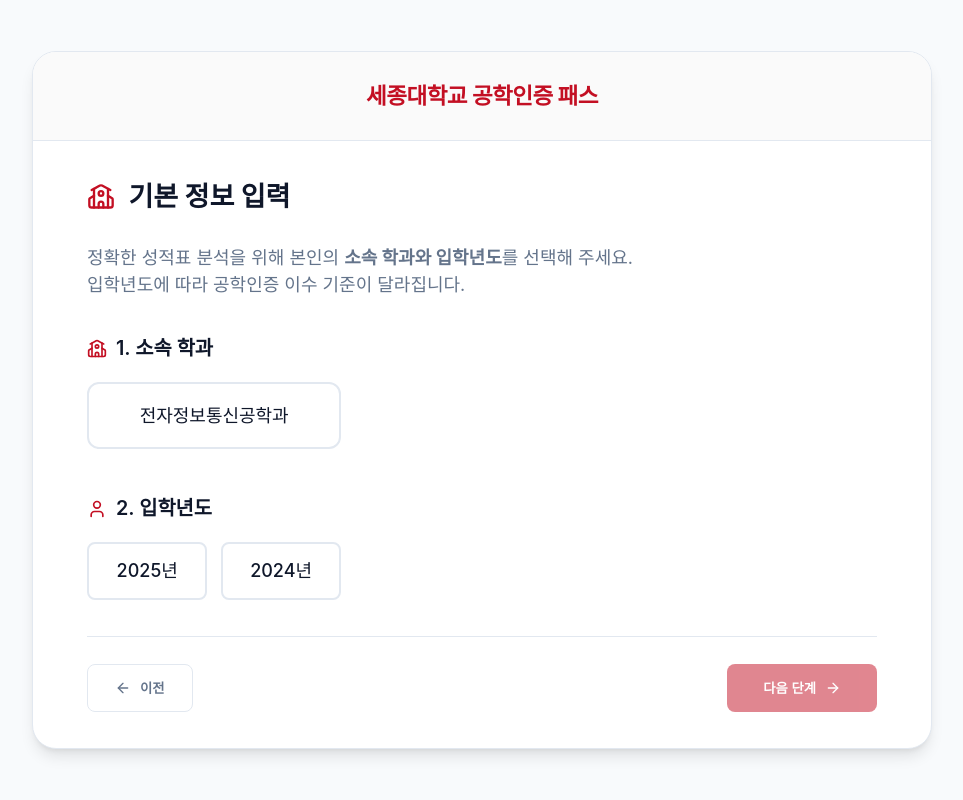
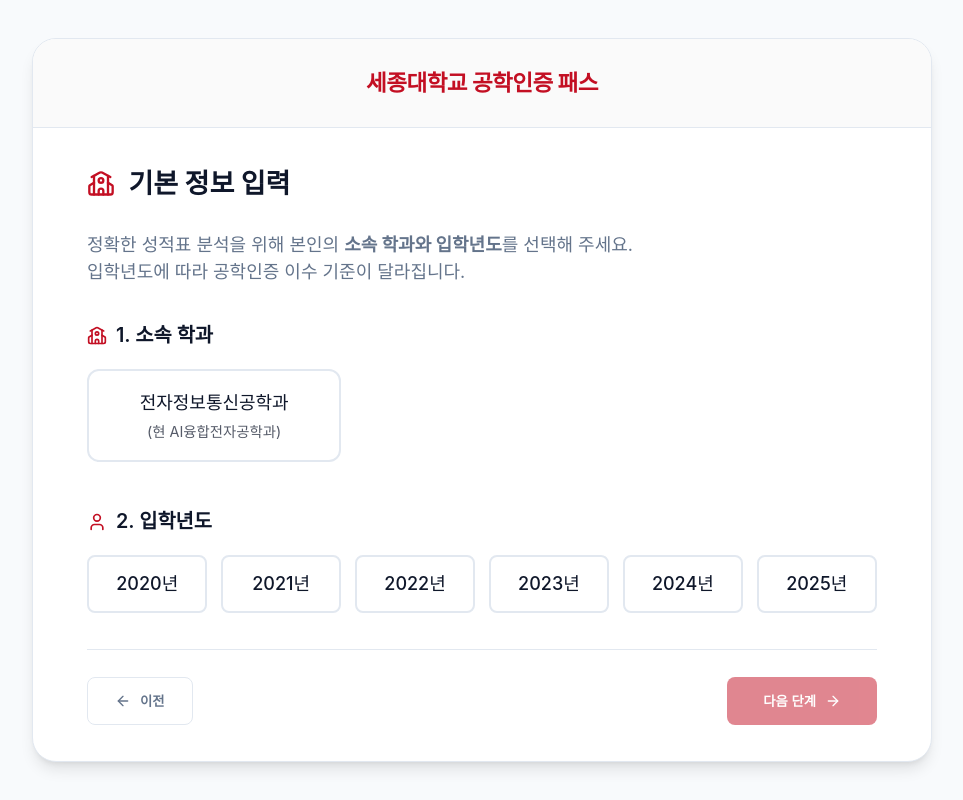
Before and after one commit to whxogus215/gonghak98-frontend, a React (Vite) app: page /department in a window 1280 px wide. Shown: the whole page, without its empty margins (158-1121 px from the left). Built offline with nearby package versions, Linux system fonts and the light colour scheme; a web font is replaced by a local one.

Commit message:
refactor: 학과/입학년도 선택창 수정
- 입학년도 추가 (2020 ~ 2023)
- 전자정보통신공학과에 현재 변경된 이름(AI융합전자곻악과) 추가

```diff
--- a/src/pages/DepartmentSelect.tsx
+++ b/src/pages/DepartmentSelect.tsx
@@ -9,11 +9,11 @@ const DepartmentSelect: React.FC = () => {
 
   // 사용자 입력을 위한 대표적인 학과 예시 목록입니다.
   const departments = [
-    '전자정보통신공학과'
+    { label: '전자정보통신공학과', sub: '(현 AI융합전자공학과)', value: '전자정보통신공학과' }
   ];
 
-  // 최근 학번 리스트 (2024 ~ 2025)
-  const entranceYears = Array.from({ length: 2 }, (_, i) => String(2025 - i));
+  // 최근 학번 리스트 (2020 ~ 2025)
+  const entranceYears = Array.from({ length: 6 }, (_, i) => String(2020 + i));
 
   const handleNext = () => {
     if (departmentName && entranceYear) {
@@ -56,17 +56,18 @@ const DepartmentSelect: React.FC = () => {
         marginBottom: '2.5rem'
       }}>
         {departments.map((dept) => {
-          const isSelected = departmentName === dept;
+          const isSelected = departmentName === dept.value;
           return (
             <div
-              key={dept}
-              onClick={() => setDepartmentName(dept)}
+              key={dept.value}
+              onClick={() => setDepartmentName(dept.value)}
               style={{
                 border: `2px solid ${isSelected ? 'var(--color-primary)' : 'var(--border-color)'}`,
                 backgroundColor: isSelected ? '#FEF2F2' : 'white',
                 borderRadius: '12px',
                 padding: '1rem 0.5rem',
                 display: 'flex',
+                flexDirection: 'column',
                 alignItems: 'center',
                 justifyContent: 'center',
                 cursor: 'pointer',
@@ -74,9 +75,11 @@ const DepartmentSelect: React.FC = () => {
                 fontWeight: isSelected ? 700 : 500,
                 color: isSelected ? 'var(--color-primary)' : 'var(--text-primary)',
                 boxShadow: isSelected ? '0 4px 6px -1px rgba(195, 15, 35, 0.1)' : 'none',
+                gap: '0.25rem',
               }}
             >
-              {dept}
+              <span>{dept.label}</span>
+              <span style={{ fontSize: '0.8rem', fontWeight: 400, opacity: 0.7 }}>{dept.sub}</span>
             </div>
           );
         })}
```
